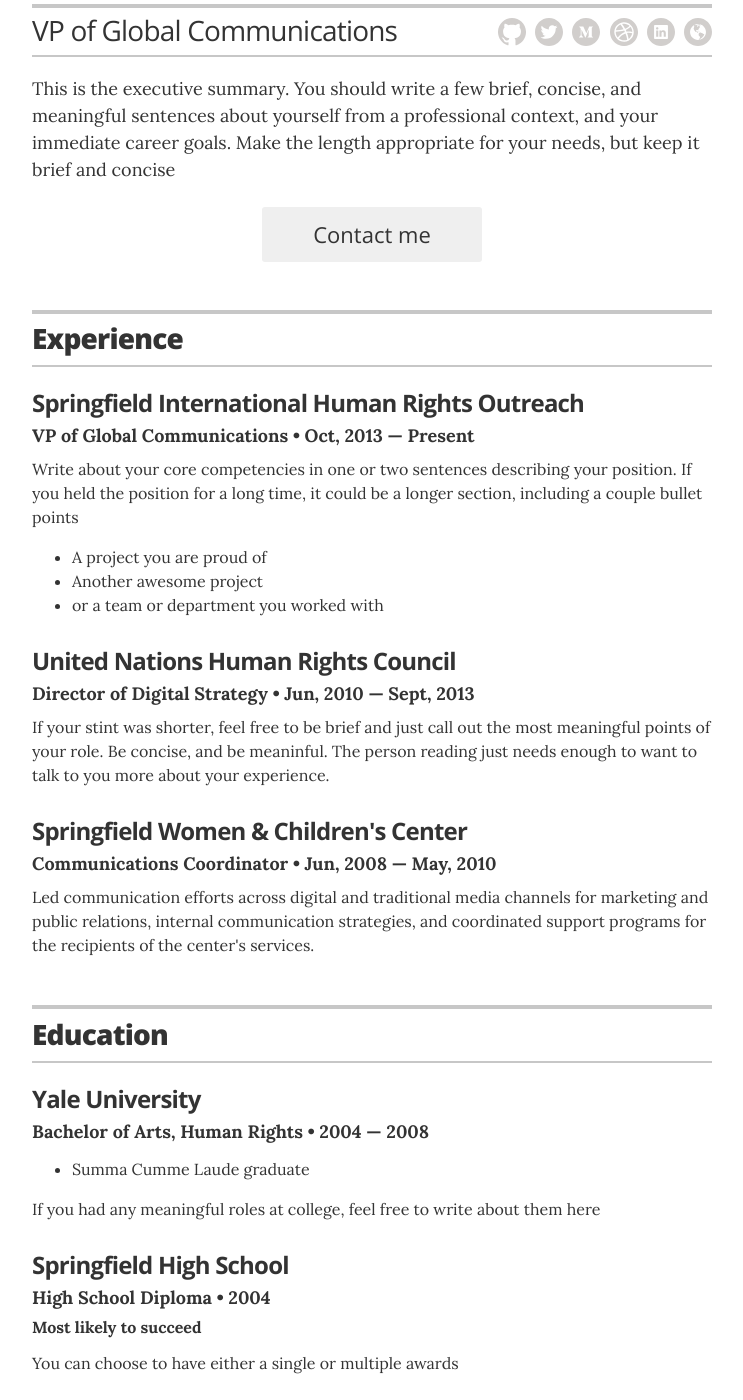
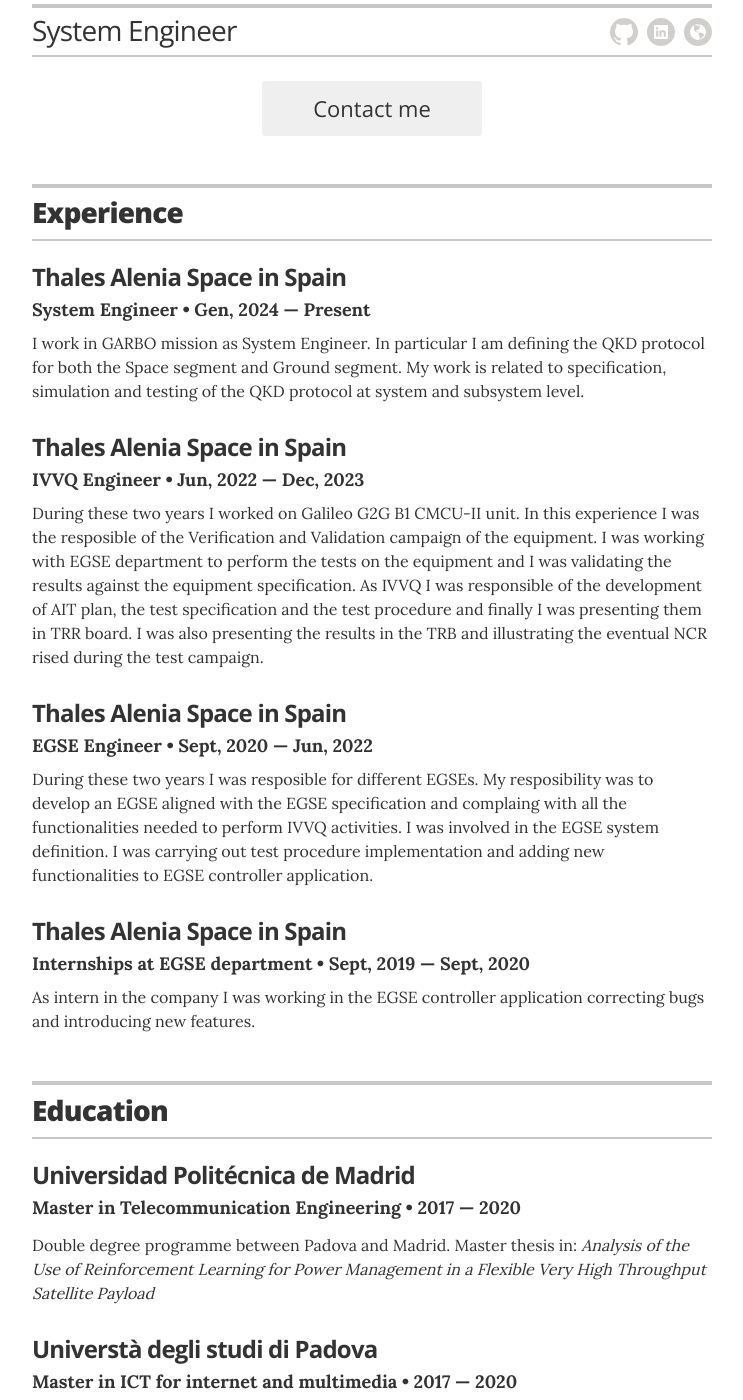
Before and after one commit to Edov95/edov95.github.io, a Jekyll site: the page built from index.html, in a window 1280 px wide and 1400 px high, scrolled down 211 px. Shown: the whole window, without its empty margins (268-1011 px from the left). Built offline with Jekyll 4.4.1, drawn with Linux system fonts in a browser that asks for light colours; some of the changed text lies outside the part shown.

Commit message:
Personalized CV

```diff
--- a/_config.yml
+++ b/_config.yml
@@ -1,6 +1,6 @@
 # Site settings
-title: "Jekyll Resume Template"
-description: "A resume template for Jekyll and GitHub Pages sites."
+title: "Edoardo Vanin"
+description: "A personal resume in Jekyll hosted in GitHub Pages sites."
 
 # Build settings
 markdown: kramdown
@@ -10,20 +10,21 @@
 
 # Resume settings
 resume_avatar:                  "true"
-resume_name:                    "Lisa M. Simpson"
-resume_title:                   "VP of Global Communications"
+resume_name:                    "Edoardo Vanin"
+resume_title:                   "System Engineer"
 
 # used for the contact button in _layouts/resume.html
-resume_contact_email:           "lisasimpson@youremailaddress.com"
+resume_contact_email:           "edoardo@edoardovanin.com"
 
 # the next two items are used for schema itemprops in _layouts/resume.html
 resume_contact_telephone:       "555-7334"
 resume_contact_address:         "742 Evergreen Terrace, Springfield"
 
-resume_header_contact_info:     "742 Evergreen Terrace, Springfield • 555-7334 • lisasimpson@youremailaddress.com"
+resume_header_contact_info:     "742 Evergreen Terrace, Springfield • 555-7334 • edoardo@edoardovanin.com"
 display_header_contact_info:    "false"
 
-resume_header_intro: "<p>This is the executive summary. You should write a few brief, concise, and meaningful sentences about yourself from a professional context, and your immediate career goals. Make the length appropriate for your needs, but keep it brief and concise</p>"
+resume_header_intro: ""
+# resume_header_intro: "<p>This is the executive summary. You should write a few brief, concise, and meaningful sentences about yourself from a professional context, and your immediate career goals. Make the length appropriate for your needs, but keep it brief and concise</p>"
 
 # use "yes" to display the email contact button,
 # "no" to display an "I'm not looking for work" message,
@@ -35,24 +36,24 @@
 # comment out to hide
 resume_section_experience:      true
 resume_section_education:       true
-resume_section_projects:        true
+# resume_section_projects:        true
 resume_section_skills:          true
-resume_section_recognition:     true
-resume_section_links:           true
-resume_section_associations:    true
+# resume_section_recognition:     true
+# resume_section_links:           true
+# resume_section_associations:    true
 # resume_section_interests:       true
 
 # Resume social links
 # uncomment the options you wish to display, and add your own URL
 resume_social_links:
-  resume_github_url:            "https://github.com/jglovier/resume-template"
-  resume_twitter_url:           "https://twitter.com/jglovier"
-  resume_dribbble_url:          "https://dribbble.com/jag"
+  resume_github_url:            "https://github.com/Edov95"
+  #resume_twitter_url:           "https://twitter.com/jglovier"
+  #resume_dribbble_url:          "https://dribbble.com/jag"
   # resume_facebook_url:          "insert Facebook URL here"
-  resume_linkedin_url:          "https://www.linkedin.com/in/joelglovier"
+  resume_linkedin_url:          "https://www.linkedin.com/in/edoardovanin"
   # resume_instagram_url:         "insert your Instagram URL here"
-  resume_website_url:           "https://joelglovier.com"
-  resume_medium_url:            "https://medium.com/@jglovier"
+  resume_website_url:           "https://edoardovanin.com"
+  #resume_medium_url:            "https://medium.com/@jglovier"
 resume_print_social_links:      true
 
 # Design settings
--- a/_data/education.yml
+++ b/_data/education.yml
@@ -1,13 +1,20 @@
 # Degree
-- degree: Bachelor of Arts, Human Rights
-  uni: Yale University
-  year: 2004 &mdash; 2008
-  awards:
-    - award: Summa Cumme Laude graduate
-  summary: If you had any meaningful roles at college, feel free to write about them here
+- degree: Master in Telecommunication Engineering
+  uni: Universidad Politécnica de Madrid
+  year: 2017 &mdash; 2020
+  # awards:
+  #   - award: Summa Cumme Laude graduate
+  summary: Double degree programme between Padova and Madrid. Master thesis in&#58; <i>Analysis of the Use of Reinforcement Learning for Power Management in a Flexible Very High Throughput Satellite Payload</i>
 
-- degree: High School Diploma
-  uni: Springfield High School
-  year: 2004
-  award: Most likely to succeed
-  summary: You can choose to have either a single or multiple awards
+- degree: Master in ICT for internet and multimedia
+  uni: Universtà degli studi di Padova
+  year: 2017 &mdash; 2020
+  # awards:
+  #   - award: Summa Cumme Laude graduate
+  summary: Double degree programme between Padova and Madrid. Master thesis in&#58; <i>Analysis of the Use of Reinforcement Learning for Power Management in a Flexible Very High Throughput Satellite Payload</i>
+
+- degree: Bachelor in information engineering
+  uni: Universtà degli studi di Padova
+  year: 2014 &mdash; 2017
+  # award: Most likely to succeed
+  summary: Bachelor thesis in&#58; <i>Classical algorithm for Quantum Key Distribution (QKD)</i>
--- a/_data/experience.yml
+++ b/_data/experience.yml
@@ -1,19 +1,24 @@
 # Jobs
 # VP of Global Communications
-- company: Springfield International Human Rights Outreach
-  position: VP of Global Communications
-  duration: Oct, 2013 &mdash; Present
-  summary: Write about your core competencies in one or two sentences describing your position. If you held the position for a long time, it could be a longer section, including a couple bullet points	<ul class="resume-item-list"><li>A project you are proud of</li><li>Another awesome project</li><li>or a team or department you worked with</li></ul>
+- company: Thales Alenia Space in Spain
+  position: System Engineer
+  duration: Gen, 2024 &mdash; Present
+  summary: I work in GARBO mission as System Engineer. In particular I am defining the QKD protocol for both the Space segment and Ground segment. My work is related to specification, simulation and testing of the QKD protocol at system and subsystem level.
 
 # Director of Digital Stratgy
-- company: United Nations Human Rights Council
-  position: Director of Digital Strategy
-  duration:  Jun, 2010 &mdash; Sept, 2013
-  summary: If your stint was shorter, feel free to be brief and just call out the most meaningful points of your role. Be concise, and be meaninful. The person reading just needs enough to want to talk to you more about your experience.
-
+- company: Thales Alenia Space in Spain
+  position: IVVQ Engineer
+  duration:  Jun, 2022 &mdash; Dec, 2023
+  summary: During these two years I worked on Galileo G2G B1 CMCU-II unit. In this experience I was the resposible of the Verification and Validation campaign of the equipment. I was working with EGSE department to perform the tests on the equipment and I was validating the results against the equipment specification. As IVVQ I was responsible of the development of AIT plan, the test specification and the test procedure and finally I was presenting them in TRR board. I was also presenting the results in the TRB and illustrating the eventual NCR rised during the test campaign.
 
 # Communications Coordinator
-- company: Springfield Women & Children's Center
-  position: Communications Coordinator
-  duration:   Jun, 2008  &mdash; May, 2010
-  summary: Led communication efforts across digital and traditional media channels for marketing and public relations, internal communication strategies, and coordinated support programs for the recipients of the center's services.
+- company: Thales Alenia Space in Spain
+  position: EGSE Engineer
+  duration:   Sept, 2020  &mdash; Jun, 2022
+  summary: During these two years I was resposible for different EGSEs. My resposibility was to develop an EGSE aligned with the EGSE specification and complaing with all the functionalities needed to perform IVVQ activities. I was involved in the EGSE system definition. I was carrying out test procedure implementation and adding new functionalities to EGSE controller application.
+
+# Communications Coordinator
+- company: Thales Alenia Space in Spain
+  position: Internships at EGSE department
+  duration:   Sept, 2019  &mdash; Sept, 2020
+  summary: As intern in the company I was working in the EGSE controller application correcting bugs and introducing new features.
--- a/_layouts/resume.html
+++ b/_layouts/resume.html
@@ -13,7 +13,7 @@
 
         <!-- You can turn off the avatar in _config.yml by setting to false -->
         {% if site.resume_avatar == 'true' %}
-        <img src="images/avatar.jpg" alt="my photo" class="avatar no-print" itemprop="image">
+        <img src="images/new_image_site.jpeg" alt="my photo" class="avatar no-print" itemprop="image">
         {% endif %}
 
         <!-- Your name is defined in the _config.yml file -->
@@ -233,7 +233,7 @@
 
       <footer class="page-footer">
         <p class="footer-line">Made by <a href="https://twitter.com/jglovier">@jglovier</a>. Fork me on <a href="https://github.com/jglovier/resume-template">GitHub</a>.</p>
-        <p class="footer-line">If this is your live resume, you can modify or remove this part. ;-)</p>
+        <!-- <p class="footer-line">If this is your live resume, you can modify or remove this part. ;-)</p> -->
       </footer>
 
     </div>
```
Also changed, not shown: Gemfile.lock, images/new_image_site.jpeg (added).
